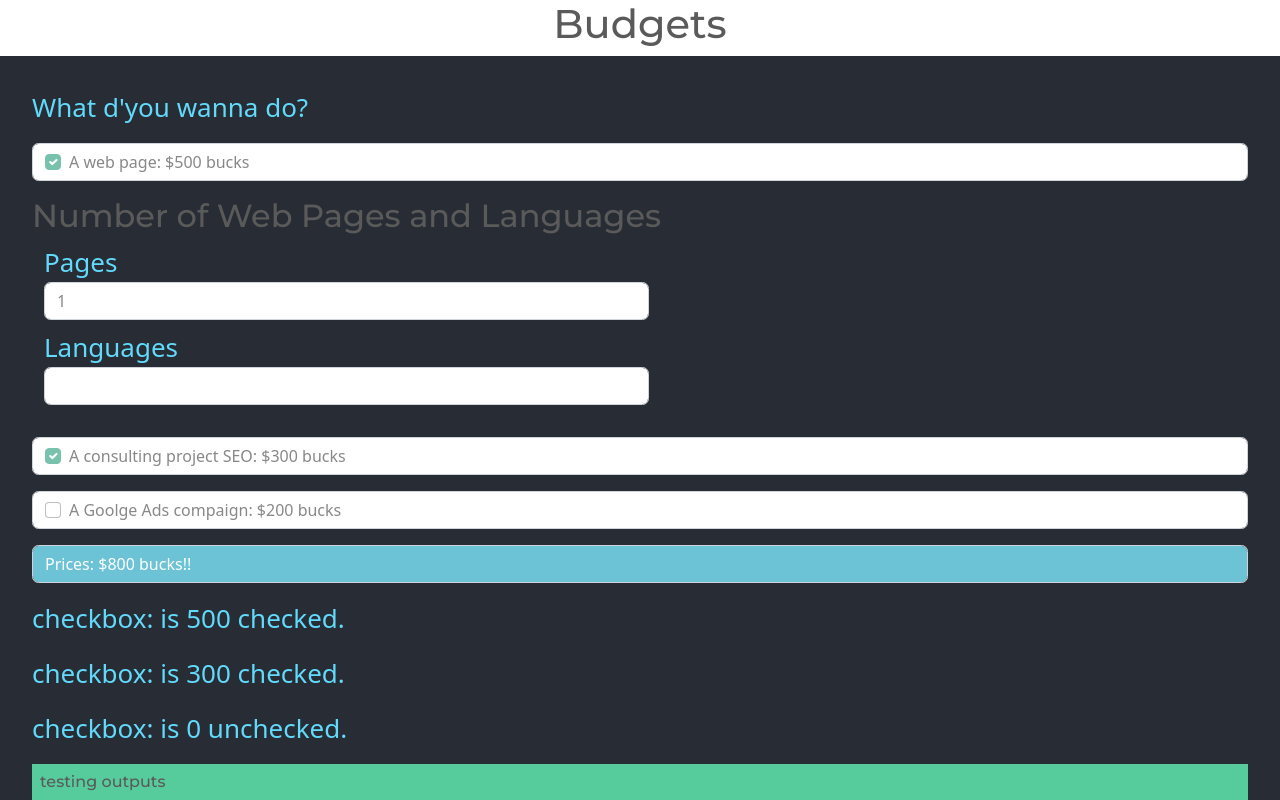
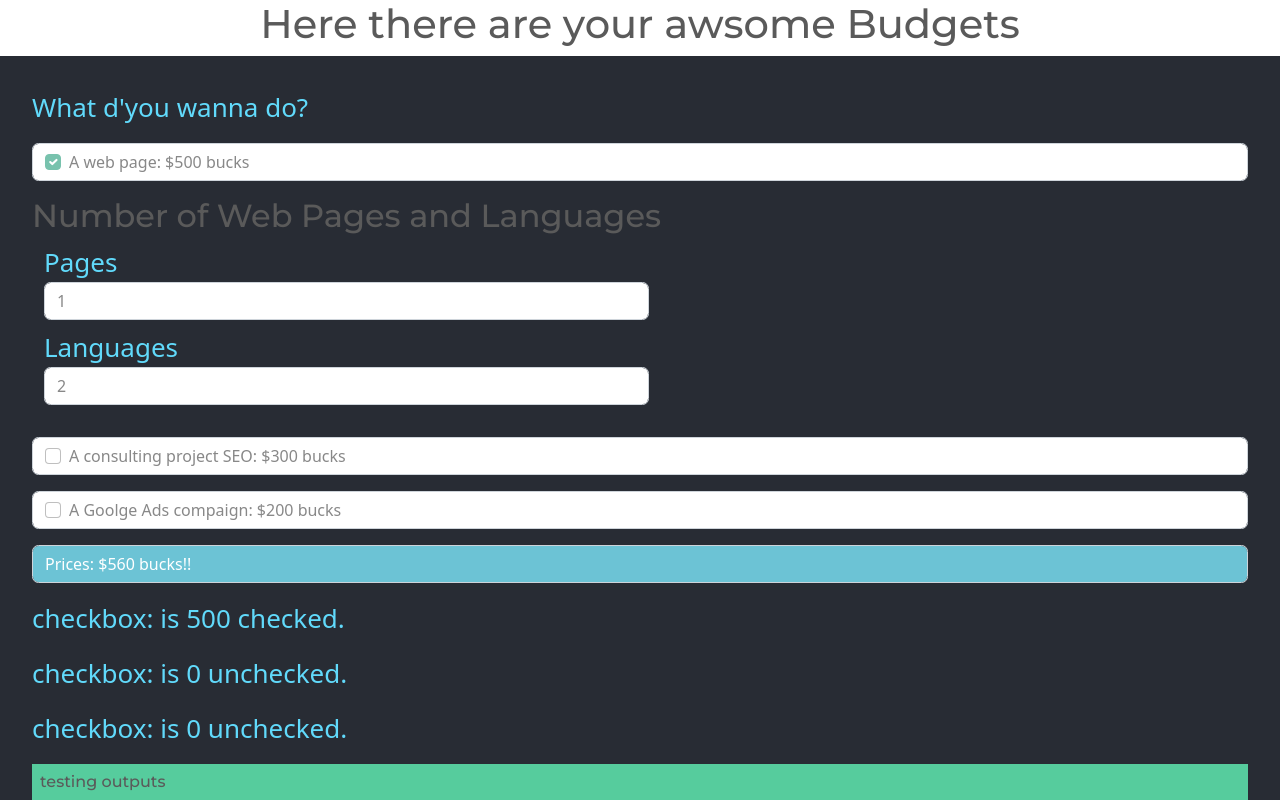
Before and after one commit to JordiNodeJS/Sprint-7_Presupuesto, a React (Vite) app: page / in a window 1280 px wide. Shown: the top 800 px of the page. Built offline with nearby package versions, Linux system fonts and the light colour scheme.

Commit message:
s7e2/web total cost

```diff
--- a/src/App.jsx
+++ b/src/App.jsx
@@ -4,23 +4,21 @@ import './App.css'
 function App() {
   const [values, setValues] = useState([
     { webpage: 500, isChecked: true, quantity: 1, quantityLanguage: 2 },
-    { project: 300, isChecked: true, quantity: 1, quantityLanguage: 1 },
-    { compaign: 0, isChecked: false, quantity: 0, quantityLanguage: 0 },
+    { project: 0, isChecked: false },
+    { compaign: 0, isChecked: false },
   ])
   const [total, setTotal] = useState(0)
 
   const handleInputChecked = ({ target: { id, name, value } }) => {
     const idInput = +id.slice(id.indexOf('_') + 1)
 
-    setValues(
-      values.map((item, index) =>
+    setValues(prev =>
+      prev.map((item, index) =>
         index === idInput
           ? {
               ...item,
               isChecked: !item.isChecked,
               [name]: !item.isChecked ? +value : 0,
-              quantity: !item.isChecked ? +value.replace(/\D/g, '') : 0,
-              quantityLanguage: !item.isChecked ? +value : 0,
             }
           : {
               ...item,
@@ -31,10 +29,43 @@ function App() {
   }
 
   useEffect(() => {
-    const total = values.reduce((acc, item) => acc + Object.values(item)[0], 0)
+    const total = values.reduce((acc, item) => {
+      let sum
+
+      item.quantity
+        ? item.quantityLanguage === 1
+          ? sum = item.quantity * 30
+          : sum = item.quantity * item.quantityLanguage * 30
+        : sum = 0
+
+      return acc + Object.values(item)[0] + sum
+    }, 0)
     setTotal(total)
     console.log(values, total)
   }, [values])
+
+  const handleQuantity = ({ target: { name, value } }) => {
+    setValues(prev =>
+      prev.map((item, index) =>
+        index === 0
+          ? {
+              ...item,
+              quantity: name === 'pages' ? +value : item.quantity,
+              quantityLanguage:
+                name === 'languages'
+                  ? value <= 0
+                    ? (value = 1)
+                    : value > 0
+                    ? +value
+                    : item.quantityLanguage
+                  : item.quantityLanguage,
+            }
+          : {
+              ...item,
+            }
+      )
+    )
+  }
 
   const NumbersWebpagesLanguages = () => {
     return (
@@ -46,10 +77,12 @@ function App() {
               Pages
               <input
                 id='pages'
+                name='pages'
                 className='form-control'
                 type='text'
                 value={values[0].quantity}
-                onChange={handleInputChecked}
+                onClick={event => event.target.select()}
+                onChange={handleQuantity}
               />
             </label>
           </div>
@@ -58,9 +91,12 @@ function App() {
               Languages
               <input
                 id='languages'
+                name='languages'
                 className='form-control'
                 type='text'
-                onChange={handleInputChecked}
+                value={values[0].quantityLanguage}
+                onClick={event => event.target.select()}
+                onChange={handleQuantity}
               />
             </label>
           </div>
@@ -71,7 +107,7 @@ function App() {
 
   return (
     <div className='App'>
-      <h1 className='text-center'>Budgets</h1>
+      <h1 className='text-center'>Here there are your awsome Budgets</h1>
       <div className='align'>
         <p>What d'you wanna do?</p>
         <p className='form-control text-start'>
```
